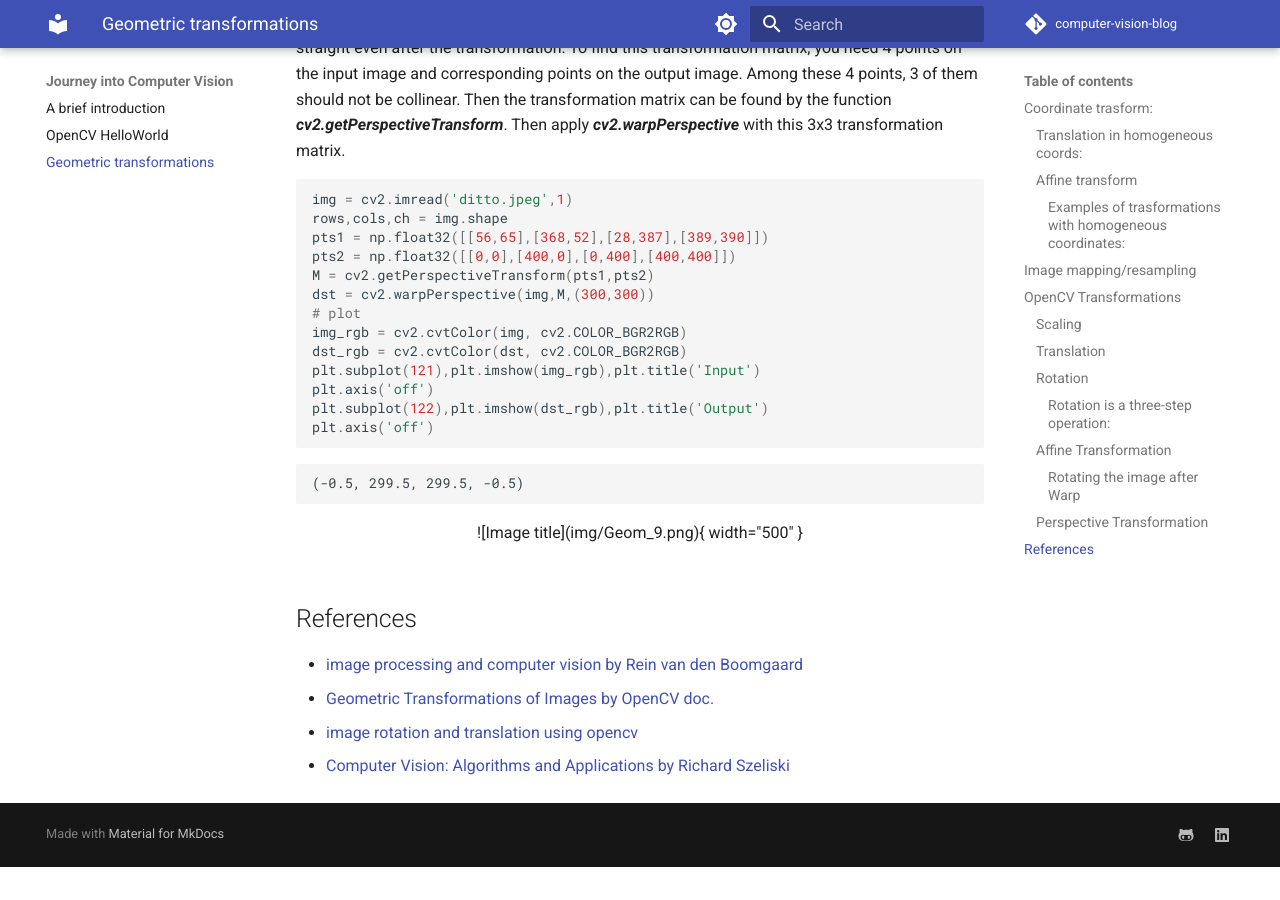
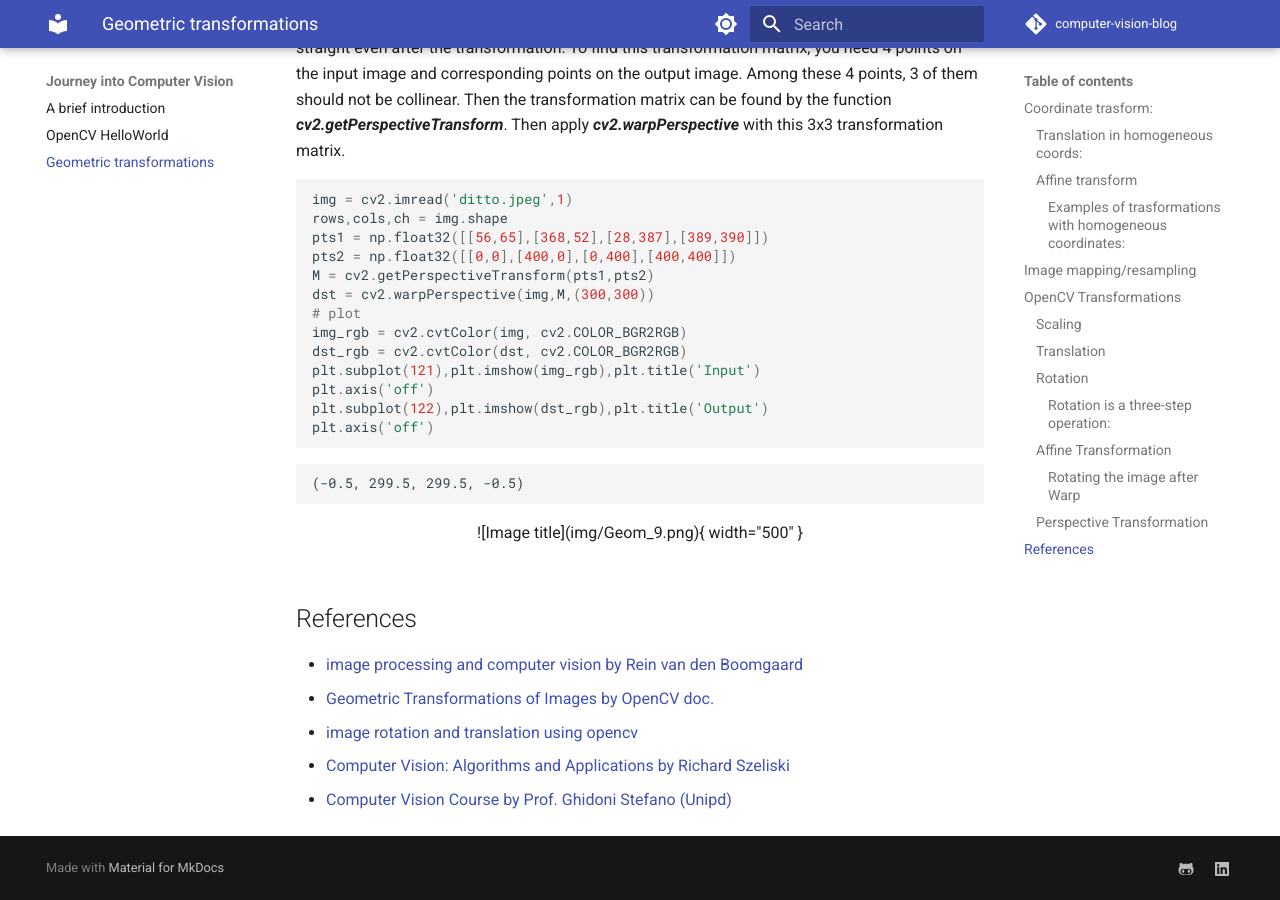
Before and after one commit to marcosalvalaggio/computer-vision-blog, an MkDocs documentation site: the page built from docs/GeometricTransformations.md, in a window 1280 px wide and 900 px high, scrolled down 9037 px. Built offline with MkDocs 1.6.1 and Material for MkDocs 9.7.7, drawn with Linux system fonts in a browser that asks for light colours; comment, search, counter and statistics services are not loaded; before the commit the page ends 9904 px from its top, so only the background shows below that.

Commit message:
modified geometric transformations references

```diff
--- a/docs/GeometricTransformations.md
+++ b/docs/GeometricTransformations.md
@@ -405,3 +405,4 @@ plt.axis('off')
 * [Geometric Transformations of Images by OpenCV doc.](https://docs.opencv.org/3.4/da/d6e/tutorial_py_geometric_transformations.html)
 * [image rotation and translation using opencv](https://learnopencv.com/image-rotation-and-translation-using-opencv/)
 * [Computer Vision: Algorithms and Applications by Richard Szeliski](https://www.cs.ccu.edu.tw/~damon/tmp/SzeliskiBook_20100903_draft.pdf)
+* [Computer Vision Course by Prof. Ghidoni Stefano (Unipd)](http://www.dei.unipd.it/~ghidoni/)
```
